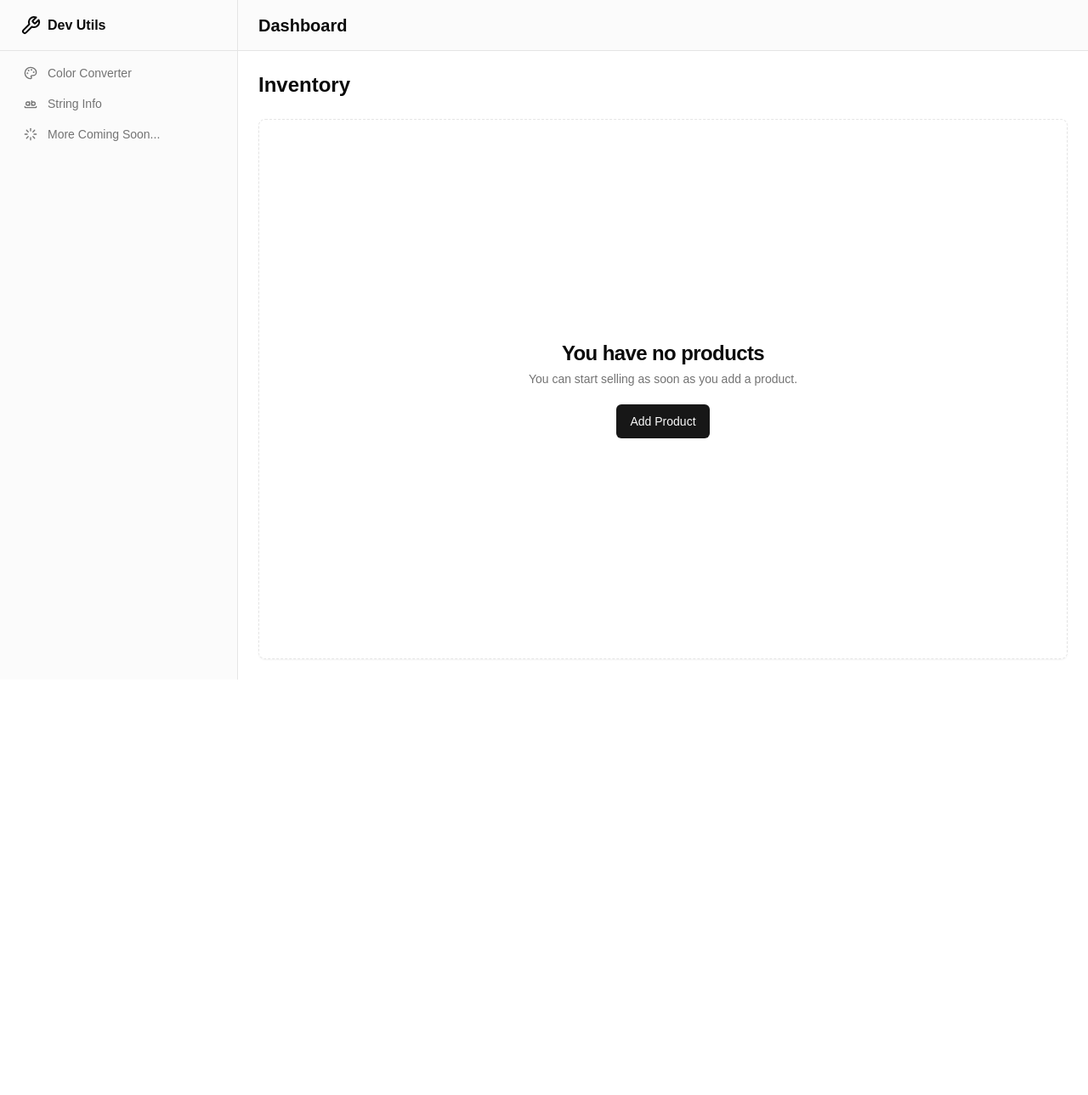
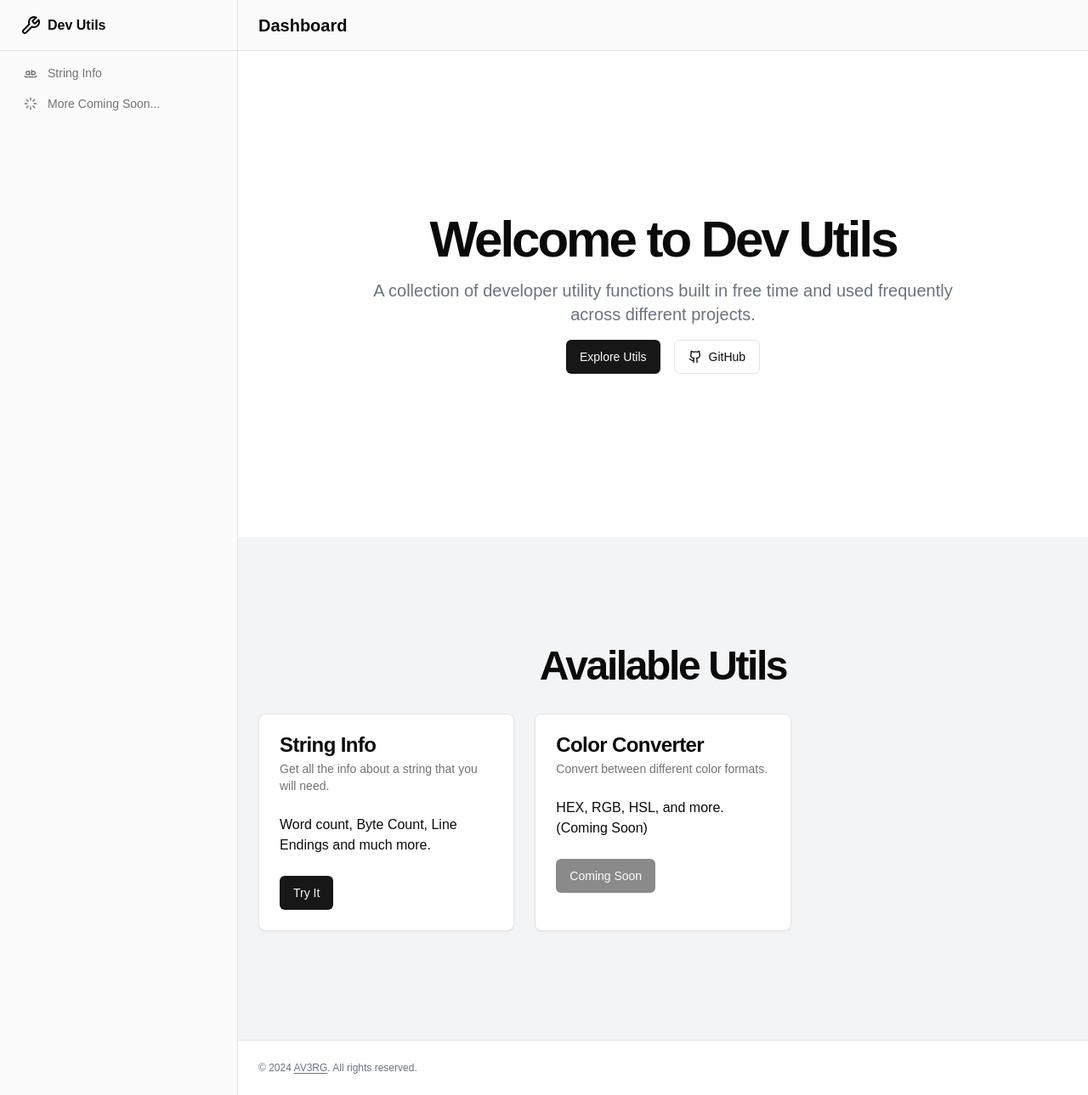
Before and after one commit to AV3RG/dev-utils, a Next.js app: page / in a window 1280 px wide. Shown: the whole page at 85% size. Before the commit the page ends 800 px from the top, so only its background shows below. Built offline with nearby package versions, Linux system fonts and the light colour scheme.

Commit message:
fix(landing): link to utils

```diff
--- a/src/app/components/SideNav.tsx
+++ b/src/app/components/SideNav.tsx
@@ -2,7 +2,7 @@
 
 import Link from "next/link";
 import {cn} from "@/lib/utils";
-import {Loader, Palette, WholeWord} from "lucide-react";
+import {Loader, WholeWord} from "lucide-react";
 import React from "react";
 import {usePathname} from "next/navigation";
 
@@ -15,26 +15,14 @@ export default function SideNav() {
     }
 
     return <nav className="grid items-start px-2 text-sm font-medium lg:px-4">
-        <Link
-            href="/color-converter"
-            className={cn(
-                "flex items-center gap-3 rounded-lg px-3 py-2 transition-all hover:text-primary",
-                {
-                    "bg-muted": isActive("/color-converter"),
-                    "text-muted-foreground": !isActive("/color-converter"),
-                }
-            )}
-        >
-            <Palette className="h-4 w-4"/>
-            Color Converter
-        </Link>
+
         <Link
             href="/strinfo"
             className={cn(
                 "flex items-center gap-3 rounded-lg px-3 py-2 transition-all hover:text-primary",
                 {
-                    "bg-muted": isActive("/color-converter"),
-                    "text-muted-foreground": !isActive("/color-converter"),
+                    "bg-muted": isActive("/strinfo"),
+                    "text-muted-foreground": !isActive("/strinfo"),
                 }
             )}
         >
--- a/src/app/page.tsx
+++ b/src/app/page.tsx
@@ -1,24 +1,73 @@
+import { Github } from "lucide-react"
+import Link from "next/link"
+
 import { Button } from "@/components/ui/button"
+import { Card, CardContent, CardDescription, CardFooter, CardHeader, CardTitle } from "@/components/ui/card"
 
-export default function Dashboard() {
-  return (
-      <main className="flex flex-1 flex-col gap-4 p-4 lg:gap-6 lg:p-6">
-        <div className="flex items-center">
-          <h1 className="text-lg font-semibold md:text-2xl">Inventory</h1>
+export default function Component() {
+    return (
+        <div className="min-h-screen bg-background flex flex-col">
+            <main className="flex-1">
+                <section className="w-full py-12 md:py-24 lg:py-32 xl:py-48">
+                    <div className="container px-4 md:px-6">
+                        <div className="flex flex-col items-center space-y-4 text-center">
+                            <h1 className="text-3xl font-bold tracking-tighter sm:text-4xl md:text-5xl lg:text-6xl/none">
+                                Welcome to Dev Utils
+                            </h1>
+                            <p className="mx-auto max-w-[700px] text-gray-500 md:text-xl dark:text-gray-400">
+                                A collection of developer utility functions built in free time and used frequently across different projects.
+                            </p>
+                            <div className="space-x-4 flex items-center">
+                                <Link href="#utils">
+                                    <Button>Explore Utils</Button>
+                                </Link>
+                                <Link href="https://github.com/AV3RG/dev-utils" target={"_blank"}>
+                                    <Button variant="outline">
+                                        <Github className="mr-2 h-4 w-4" />
+                                        GitHub
+                                    </Button>
+                                </Link>
+                            </div>
+                        </div>
+                    </div>
+                </section>
+                <section id="utils" className="w-full py-12 md:py-24 lg:py-32 bg-gray-100 dark:bg-gray-800">
+                    <div className="container px-4 md:px-6">
+                        <h2 className="text-3xl font-bold tracking-tighter sm:text-4xl md:text-5xl text-center mb-8">Available Utils</h2>
+                        <div className="grid gap-6 md:grid-cols-2 lg:grid-cols-3">
+                            <Card>
+                                <CardHeader>
+                                    <CardTitle>String Info</CardTitle>
+                                    <CardDescription>Get all the info about a string that you will need.</CardDescription>
+                                </CardHeader>
+                                <CardContent>
+                                    <p>Word count, Byte Count, Line Endings and much more.</p>
+                                </CardContent>
+                                <CardFooter>
+                                    <Link href="/strinfo">
+                                        <Button>Try It</Button>
+                                    </Link>
+                                </CardFooter>
+                            </Card>
+                            <Card>
+                                <CardHeader>
+                                    <CardTitle>Color Converter</CardTitle>
+                                    <CardDescription>Convert between different color formats.</CardDescription>
+                                </CardHeader>
+                                <CardContent>
+                                    <p>HEX, RGB, HSL, and more. (Coming Soon)</p>
+                                </CardContent>
+                                <CardFooter>
+                                    <Button disabled>Coming Soon</Button>
+                                </CardFooter>
+                            </Card>
+                        </div>
+                    </div>
+                </section>
+            </main>
+            <footer className="flex flex-col gap-2 sm:flex-row py-6 w-full shrink-0 items-center px-4 md:px-6 border-t">
+                <p className="text-xs text-gray-500 dark:text-gray-400">© 2024 <Link href={"https://github.com/AV3RG"} className={"underline underline-offset-2"}>AV3RG</Link>. All rights reserved.</p>
+            </footer>
         </div>
-        <div
-            className="flex flex-1 items-center justify-center rounded-lg border border-dashed shadow-sm" x-chunk="dashboard-02-chunk-1"
-        >
-          <div className="flex flex-col items-center gap-1 text-center">
-            <h3 className="text-2xl font-bold tracking-tight">
-              You have no products
-            </h3>
-            <p className="text-sm text-muted-foreground">
-              You can start selling as soon as you add a product.
-            </p>
-            <Button className="mt-4">Add Product</Button>
-          </div>
-        </div>
-      </main>
-  )
+    )
 }
```
